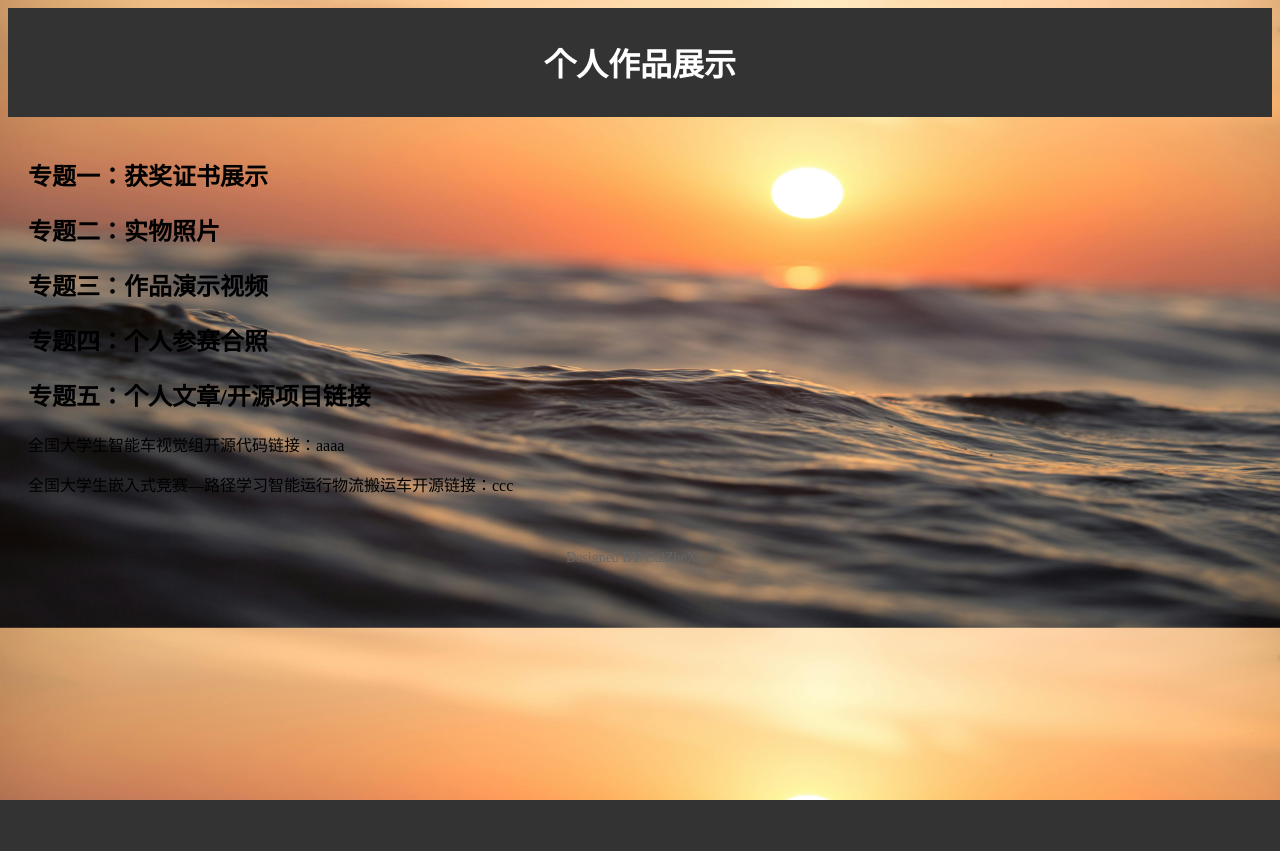
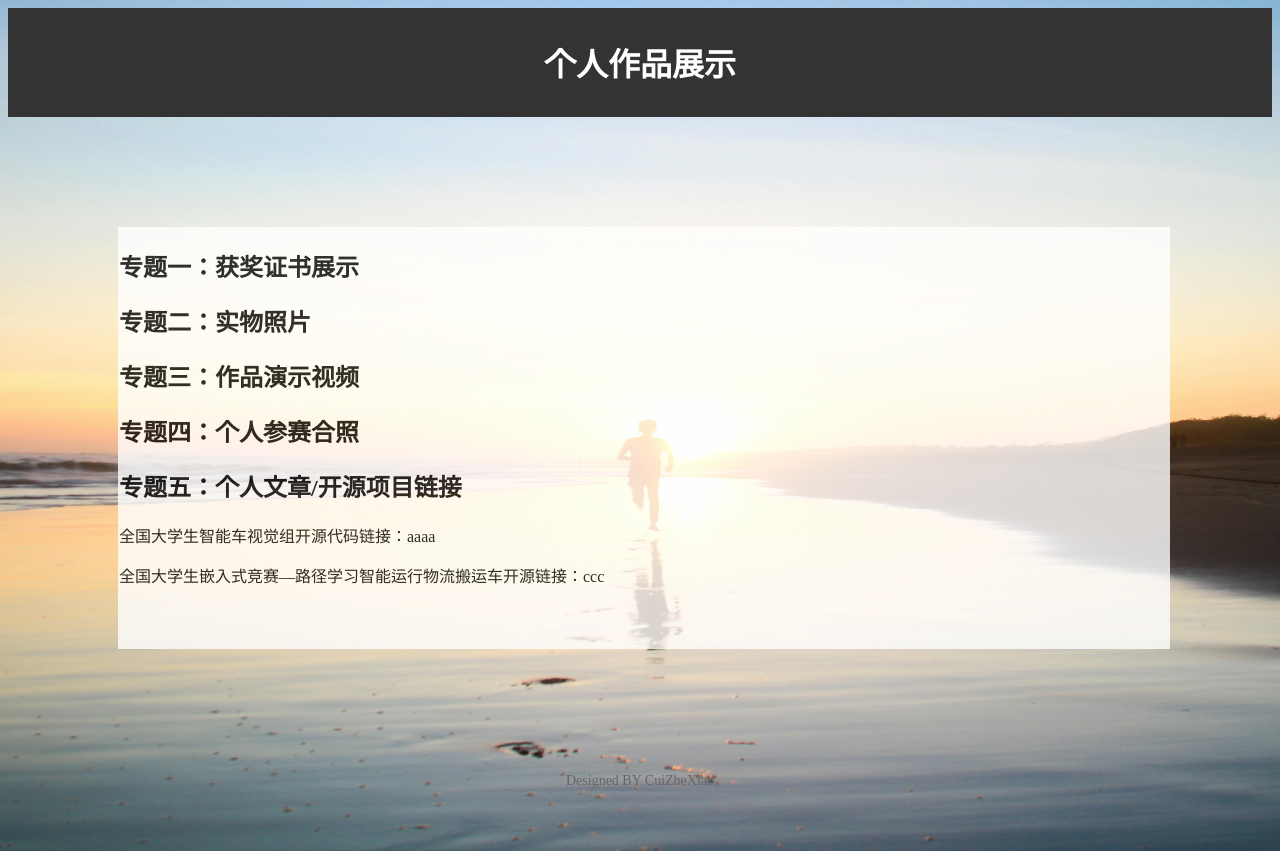
Before and after one commit to TonyDDcui/Self_Introduction, a PHP site: page / in a window 1280 px wide. Before the commit the page ends 800 px from the top, so only its background shows below. Run offline with PHP 8.4, Linux system fonts and the light colour scheme.

Commit message:
更改页面布局

```diff
--- a/index.html
+++ b/index.html
@@ -3,7 +3,7 @@
 <head>
     <meta charset="UTF-8">
     <meta name="viewport" content="width=device-width, initial-scale=1.0">
-    <title>崔喆箫个人作品集（网页版）</title>
+    <title>崔喆箫个人作品集</title>
     <link rel="stylesheet" href="styles.css">
 </head>
 <body>
@@ -11,6 +11,7 @@
         <h1>个人作品展示</h1>
     </header>
     <main>
+    <div class = "transbox">
         <section>
             <h2>专题一：获奖证书展示</h2>
         </section>
@@ -28,6 +29,7 @@
 	    <p>全国大学生智能车视觉组开源代码链接：aaaa</p>
 	    <p>全国大学生嵌入式竞赛—路径学习智能运行物流搬运车开源链接：ccc</p>
         </section>
+    </div>
 	<footer>
 		<p class="designed-by">Designed BY CuiZheXiao</p>
 	</footer>
--- a/styles.css
+++ b/styles.css
@@ -15,6 +15,15 @@
 
 main {
     padding: 20px;
+}
+
+.transbox{
+	width: 1050px ;
+	height: 420px ;
+	margin: 90px 90px ;
+	background-color: #ffffff ;
+	border: 1px solid #FFFFFF ;
+	opacity: 0.8 ;
 }
 
 section {
```
Also changed, not shown: background.jpg.
